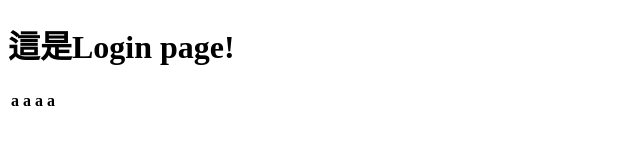
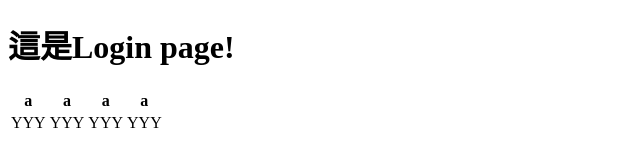
Before and after one commit to nethawkc/myAp2, a plain HTML site: page Login.html in a window 1280 px wide. Shown: the whole page, without its empty margins (0-640 px from the left). Drawn offline with Linux system fonts and the light colour scheme.

Commit message:
文字變更

```diff
--- a/Login.html
+++ b/Login.html
@@ -9,6 +9,7 @@
   <h1>這是Login page!</h1>
   <table>
     <tr><th>a</th><th>a</th><th>a</th><th>a</th></tr>
+    <tr><td>YYY</td><td>YYY</td><td>YYY</td><td>YYY</td></tr>
   </table>
 </body>
 </html>
```
Also changed, not shown: index.html (+1 -1 lines).
